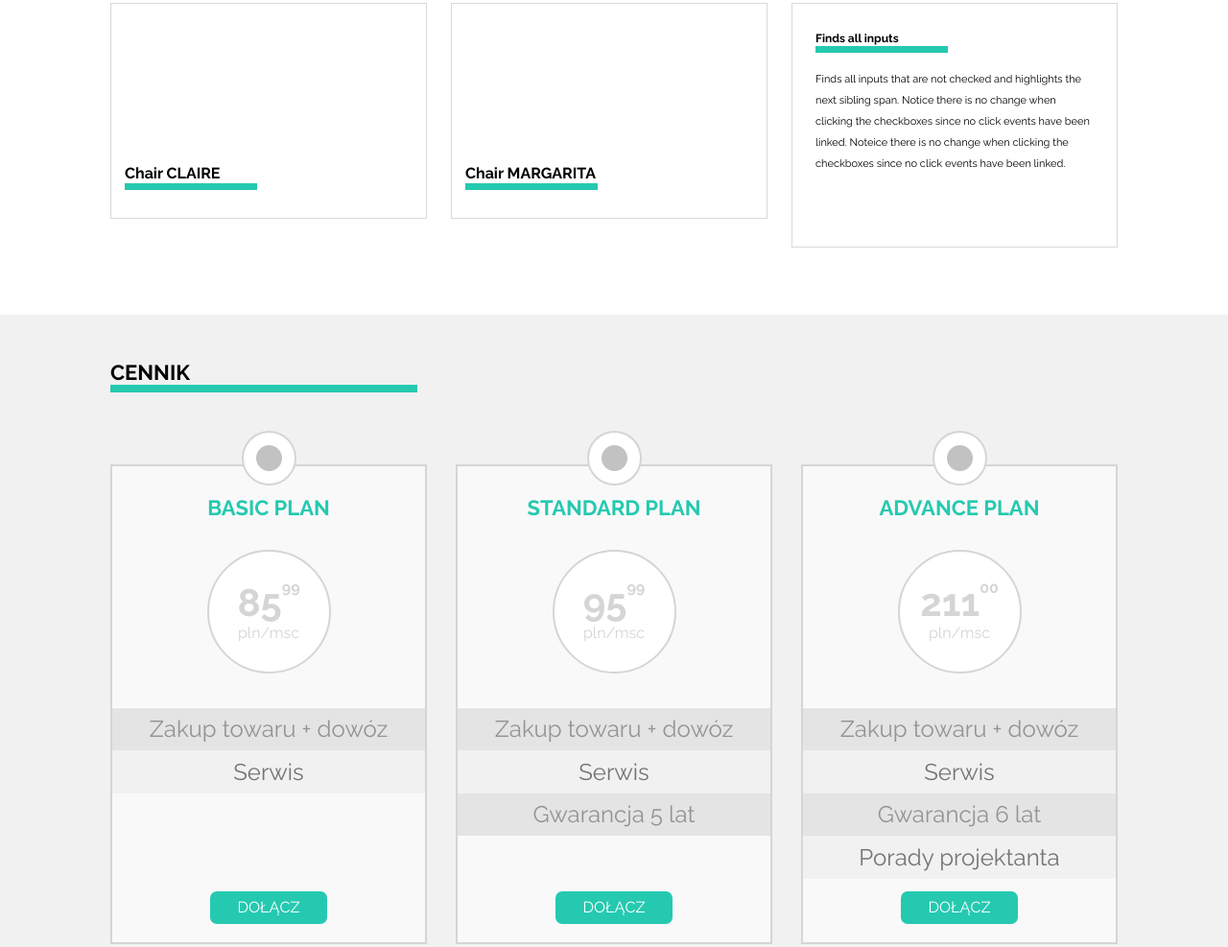
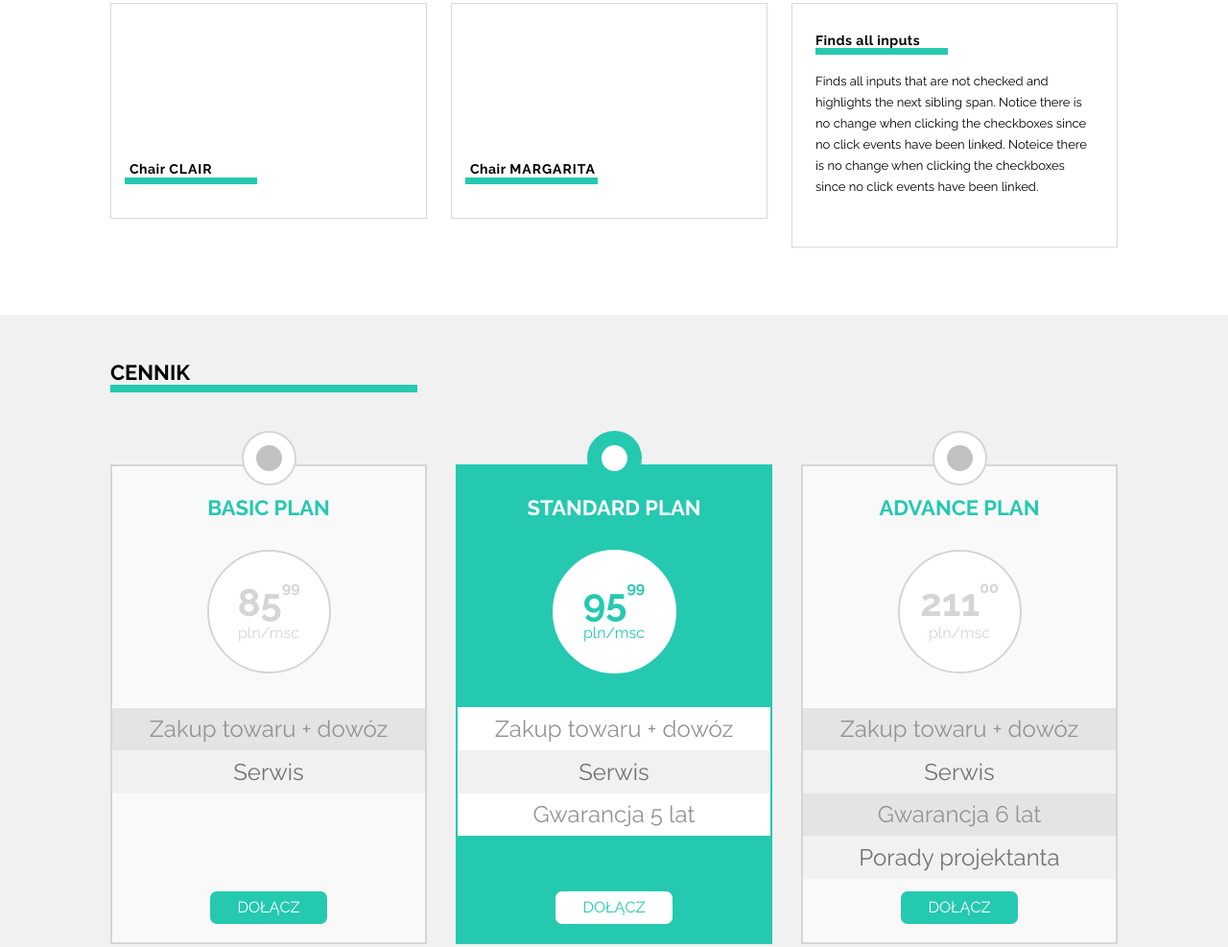
Before and after one commit to msawastian/sitOnOurChair, a plain HTML site: page index.html in a window 1280 px wide. Shown: the part 566-1553 px from the top of the page at 96% size. Drawn offline with nearby package versions, Linux system fonts and the light colour scheme; files that its build step writes are made by us from their sources.

Commit message:
Pricing plans - active/inactive css

```diff
--- a/index.html
+++ b/index.html
@@ -93,10 +93,10 @@
     <section>
         <div class="container chairs-div">
             <div class="chairs-presentation">
-                <div><span>Chair CLAIRE</span></div>
+                <div><span class="outer-span">Chair <span class="inner-span">CLAIR</span></span></div>
             </div>
             <div class="chairs-presentation">
-                <div><span>Chair MARGARITA</span></div>
+                <div><span class="outer-span">Chair <span class="inner-span">MARGARITA</span></span></div>
             </div>
             <div class="chairs-text-box">
                 <h2>Finds all inputs</h2>
@@ -111,7 +111,7 @@
                 <h2>cennik</h2>
             </div>
             <div class="plans-options">
-                <div class="plans-option">
+                <div class="plans-option inactive">
                     <div class="dot1">
                         <div class="dot2"></div>
                     </div>
@@ -126,7 +126,7 @@
                     </ul>
                     <button>dołącz</button>
                 </div>
-                <div class="plans-option">
+                <div class="plans-option active">
                     <div class="dot1">
                         <div class="dot2"></div>
                     </div>
@@ -142,7 +142,7 @@
                     </ul>
                     <button>dołącz</button>
                 </div>
-                <div class="plans-option">
+                <div class="plans-option inactive">
                     <div class="dot1">
                         <div class="dot2"></div>
                     </div>
--- a/scss/partials/_chairs.scss
+++ b/scss/partials/_chairs.scss
@@ -19,14 +19,20 @@
       width: 100%;
       height: 62px;
       background-color: rgba(255, 255, 255, 0.5);
-      top: 150px;
+      top: 145px;
       position: absolute;
       display: flex;
       flex-direction: row;
       align-items: center;
-      span {
+      .outer-span {
         margin-left: 14px;
+        font-size: 14px;
+        letter-spacing: 0.5px;
+        text-indent: 5px;
         @extend %small-site-color-underscore;
+        .inner-span {
+          letter-spacing: 1px;
+        }
       }
     }
   }
@@ -36,13 +42,14 @@
     border: solid 1px #d9d9d9;
     h2 {
       margin: 30px 24px 17px 24px;
-      font-size: 12px;
+      font-size: 14px;
+      letter-spacing: 0.5px;
       @extend %small-site-color-underscore;
     }
     p {
       margin: 0 24px;
       line-height: 22px;
-      font-size: 11px;
+      font-size: 13px;
     }
   }
 }
--- a/scss/partials/_shopping-plans.scss
+++ b/scss/partials/_shopping-plans.scss
@@ -20,13 +20,10 @@
     .plans-option {
       height: 500px;
       width: 330px;
-      border: 2px solid #d5d5d5;
       position: relative;
-      background-color: #f9f9f9;
       display: flex;
       flex-direction: column;
       align-items: center;
-      //justify-content: space-around;
       &:first-child {
         margin: 75px 15px 0 0;
       }
@@ -36,29 +33,45 @@
       &:last-child {
         margin: 75px 0 0 15px;
       }
+      .dot1 {
+        border-radius: 50%;
+        width: 57px;
+        height: 57px;
+        position: absolute;
+        left: 50%;
+        margin-left: -28.5px;
+        top: -37px;
+        z-index: 1;
+        .dot2 {
+          border-radius: 50%;
+          width: 27px;
+          height: 27px;
+          position: relative;
+          top: 50%;
+          margin-top: -13.5px;
+          left: 50%;
+          margin-left: -13.5px;
+          z-index: 2;
+        }
+      }
       h3 {
         font-size: 22px;
         text-transform: uppercase;
-        color: $site-color;
         text-align: center;
-
         margin: 31px 0 0 0;
       }
       .plan-price {
         width: 129px;
         height: 129px;
         border-radius: 50%;
-        border: 2px solid #d5d5d5;
         display: flex;
         flex-wrap: wrap;
         flex-direction: column;
         align-items: center;
         justify-content: center;
-        background-color: #ffffff;
         margin-top: 30px;
         >span {
           display: block;
-          color: #d5d5d5;
           &:first-child {
             font-size: 40px;
             font-weight: bold;
@@ -73,7 +86,6 @@
         list-style: none;
         padding: 0;
         margin: 35px 0 0 0;
-        border-top: 1px solid white;
         width: 100%;
         li {
           font-size: 24px;
@@ -81,55 +93,101 @@
           height: 43px;
           text-align: center;
           &:nth-child(odd) {
-            background-color: #e4e4e4;
-            color: #949494;
             line-height: 44px;
             height: 44px;
           }
           &:nth-child(even) {
-            background-color: #f1f1f1;
-            color: #747474;
             line-height: 45px;
             height: 45px;
           }
         }
       }
       button {
-        background-color: $site-color;
         height: 34px;
         width: 122px;
         border-radius: 7px;
         margin: auto 0 19px 0;
         text-transform: uppercase;
-        color: #ffffff;
         border: 0;
       }
       }
     }
   }
 
-.dot1 {
+.inactive {
   border: 2px solid #d5d5d5;
-  border-radius: 50%;
-  width: 57px;
-  height: 57px;
-  position: absolute;
-  left: 50%;
-  margin-left: -28.5px;
-  top: -37px;
-  z-index: 1;
-  background-color: #ffffff;
+  background-color: #f9f9f9;
+  .dot1 {
+    border: 2px solid #d5d5d5;
+    background-color: #ffffff;
+    .dot2 {
+      background-color: #c2c2c2;
+    }
+  }
+  h3 {
+    color: $site-color;
+  }
+  .plan-price {
+    border: 2px solid #d5d5d5;
+    background-color: #ffffff;
+  }
+  span {
+    color: #d5d5d5;
+  }
+  ul {
+    border-top: 1px solid white;
+    li {
+      &:nth-child(odd) {
+        background-color: #e4e4e4;
+        color: #949494;
+      }
+      &:nth-child(even) {
+        background-color: #f1f1f1;
+        color: #747474;
+      }
+    }
+  }
+  button {
+    background-color: $site-color;
+    color: #ffffff;
+  }
 }
 
-.dot2 {
-  border-radius: 50%;
-  width: 27px;
-  height: 27px;
-  position: relative;
-  top: 50%;
-  margin-top: -13.5px;
-  left: 50%;
-  margin-left: -13.5px;
-  background-color: #c2c2c2;
-  z-index: 2;
+.active {
+  border: 2px solid $site-color;
+  background-color: $site-color;
+  .dot1 {
+    border: 2px solid $site-color;
+    background-color: $site-color;
+    .dot2 {
+      background-color: #ffffff;
+    }
+  }
+  h3 {
+    color: #ffffff;
+  }
+  .plan-price {
+    border: 2px solid #ffffff;
+    background-color: #ffffff;
+  }
+  span {
+    color: $site-color;
+  }
+  ul {
+    border-top: 1px solid white;
+    li {
+      &:nth-child(odd) {
+        background-color: #ffffff;
+        color: #949494;
+      }
+      &:nth-child(even) {
+        background-color: #f1f1f1;
+        color: #747474;
+      }
+    }
+  }
+  button {
+    background-color: #ffffff;
+    color: $site-color;
+  }
 }
```
